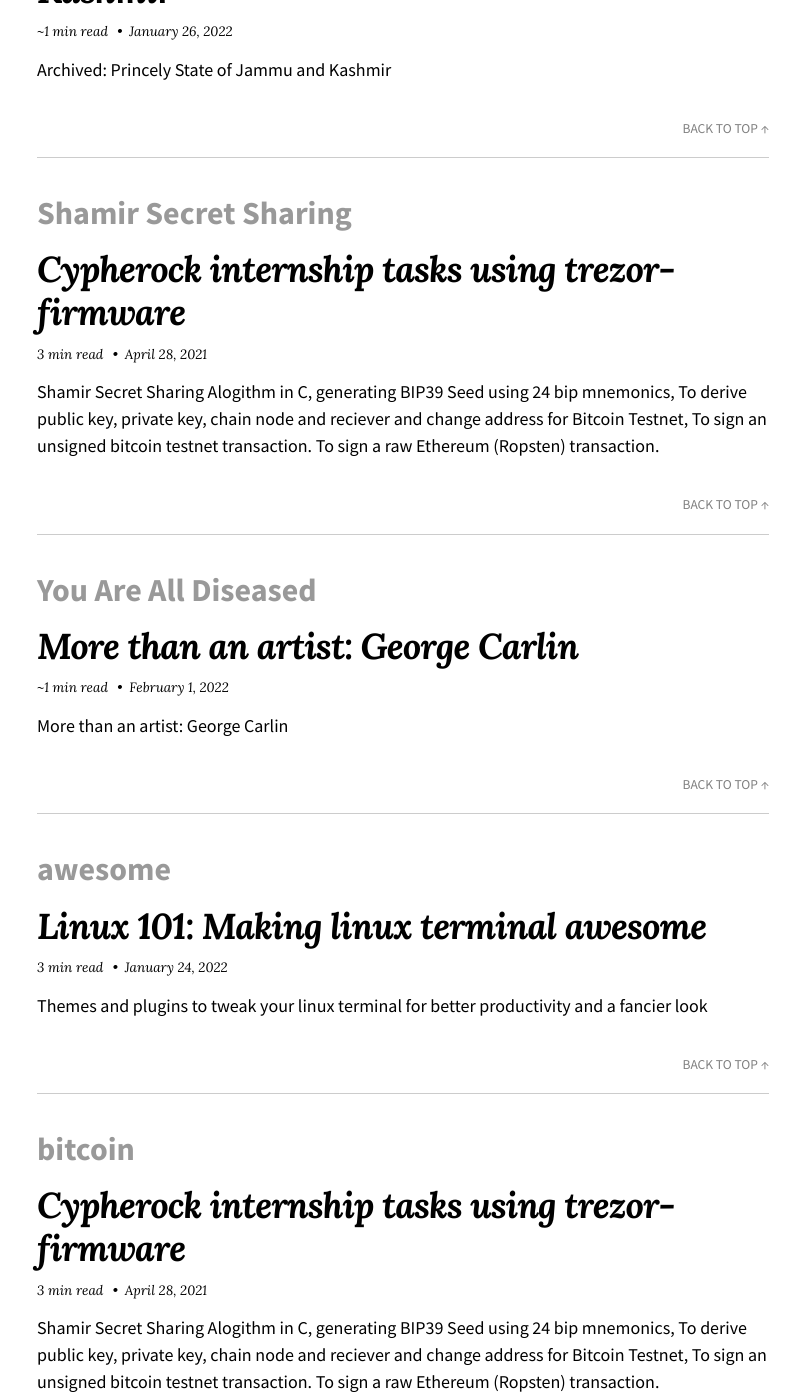
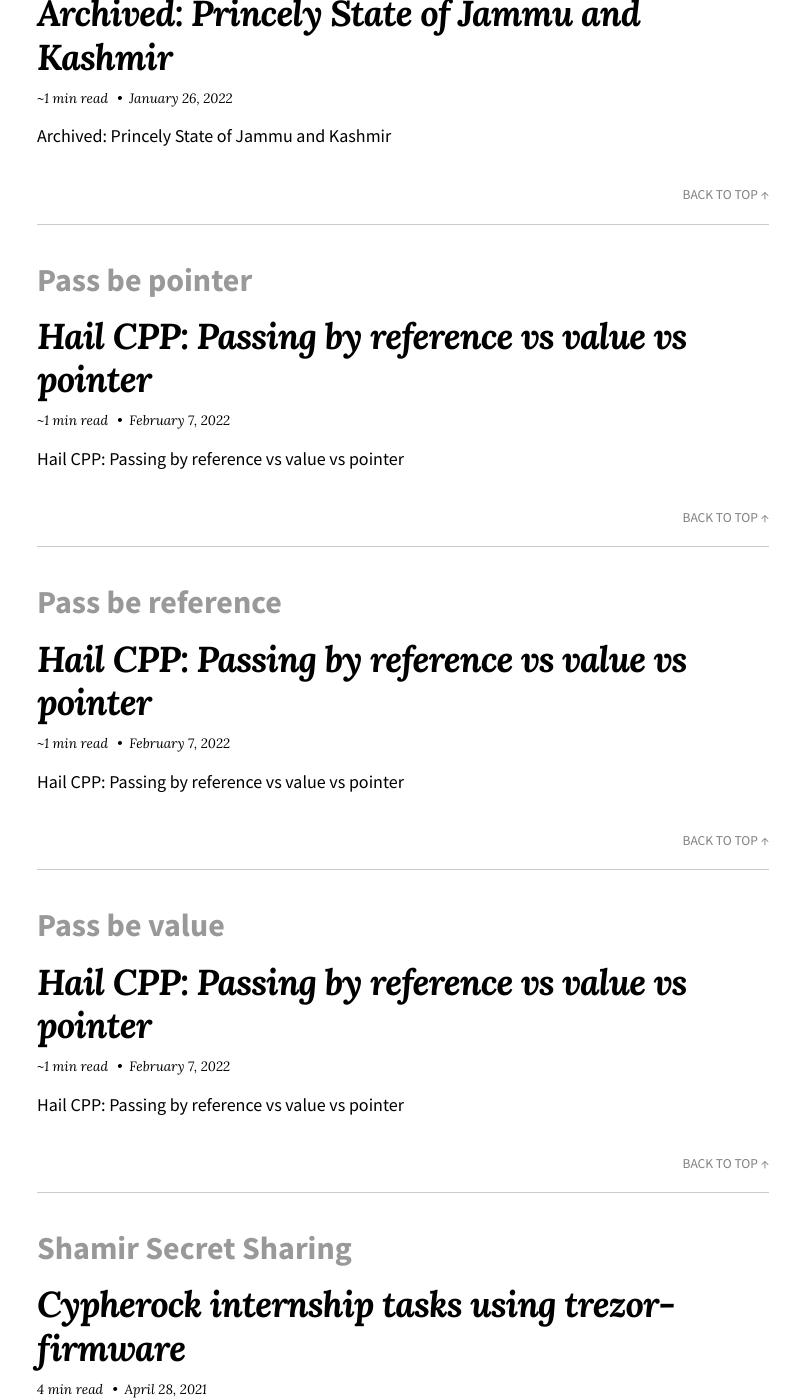
Before and after one commit to ahampriyanshu/blog-v1, a Jekyll site: the page built from tags.md, in a window 1280 px wide and 1400 px high, scrolled down 13791 px. Shown: the whole window, without its empty margins (237-1037 px from the left). Built offline with Jekyll 4.4.1, drawn with Linux system fonts in a browser that asks for light colours; nearby versions of some CDN libraries; some of the changed text lies outside the part shown.

Commit message:
hail cpp I : 07 Feb, 2022

```diff
--- a/_config.yml
+++ b/_config.yml
@@ -8,7 +8,7 @@ url: "https://ahampriyanshu.com"
 logo: "/logo.png"
 date_format: "%B %-d, %Y"
 read_time: true
-words_per_minute: 120
+words_per_minute: 90
 mathjax:
   enable: true
   combo: "tex-svg"
@@ -94,9 +94,9 @@ author:
 
 # Footer Links
 footer_links:
-  - title: GitHub
-    url: https://github.com/ahampriyanshu
-    icon: fab fa-github
+  - title: Links
+    url: https://links.ahampriyanshu.com/
+    icon: fab fa-chrome
   - title: Telegram
     url: https://t.me/ahampriyanshu
     icon: fab fa-telegram-plane
--- a/_data/authors.yml
+++ b/_data/authors.yml
@@ -5,7 +5,7 @@ Priyanshu Tiwari:
   links:
     - title: Links
       url: https://links.ahampriyanshu.com/
-      icon: fas fa-link
+      icon: fas fa-firefox
     - title: Telegram
       url: https://t.me/ahampriyanshu
       icon: fab fa-telegram-plane
--- /dev/null
+++ b/_posts/2022-02-07-hail-cpp-passing-variables.md
@@ -0,0 +1,15 @@
+---
+title: "Hail CPP: Passing by reference vs value vs pointer"
+author: Priyanshu Tiwari
+excerpt: "Hail CPP: Passing by reference vs value vs pointer"
+categories:
+  - cp
+tags:
+  - hail
+  - cpp
+  - 'Pass be reference'
+  - 'Pass be pointer'
+  - 'Pass be value'
+---
+
+Hail CPP: Passing by reference vs value vs pointer
--- a/robots.txt
+++ b/robots.txt
@@ -1,2 +1,5 @@
+User-agent: *
+
+Disallow: /norobots/
+
 Sitemap: https://ahampriyanshu.com/blog/sitemap.xml
-User-agent: *
```
